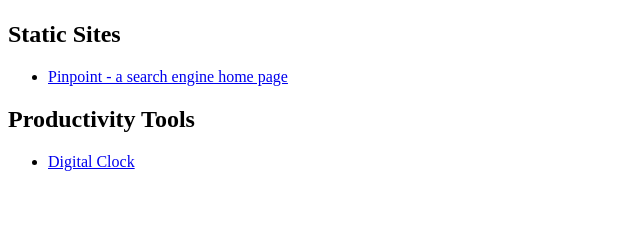
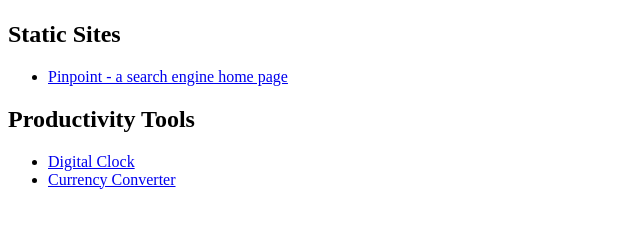
Before and after one commit to acodedoer/dev-projects, a plain HTML site: page index.html in a window 1280 px wide. Shown: the part 59-286 px from the top of the page, without its empty margins (0-640 px from the left). Drawn offline with Linux system fonts and the light colour scheme.

Commit message:
updated currency converter UI

```diff
--- a/index.html
+++ b/index.html
@@ -19,6 +19,7 @@
         <h2>Productivity Tools</h2>
         <ul>
             <li><a href='productivity-tools/digital-clock/'>Digital Clock</a></li>
+            <li><a href='productivity-tools/currency-converter/'>Currency Converter</a></li>
         </ul>
     </div>
 
```
